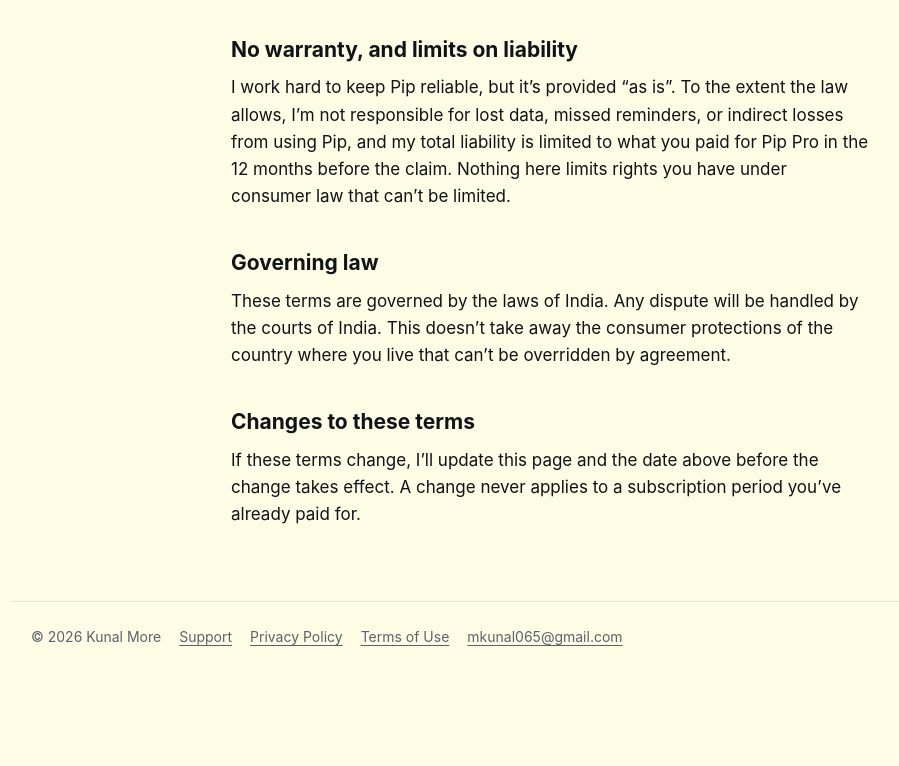
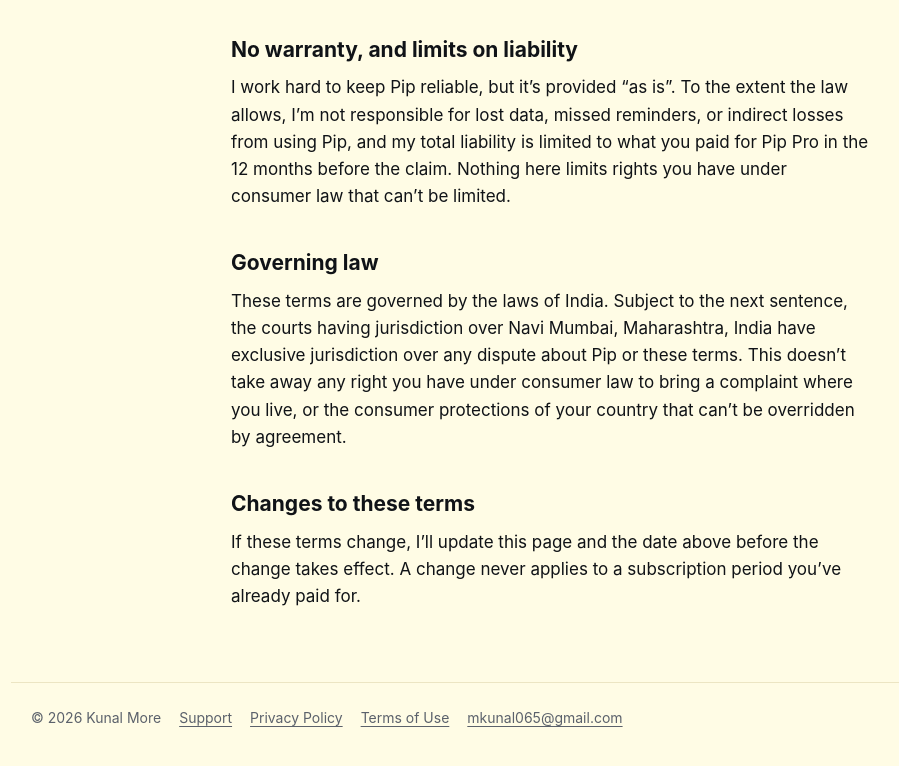
Before and after one commit to kunalvmore/pip-habittracker, a plain HTML site: page terms/index.html in a window 1280 px wide. Shown: the part 2490-3256 px from the top of the page, without its empty margins (89-988 px from the left). Before the commit the page ends 3186 px from the top, so only its background shows below. Drawn offline with Linux system fonts and the light colour scheme.

Commit message:
"Terms updated"

```diff
--- a/terms/index.html
+++ b/terms/index.html
@@ -91,8 +91,10 @@
     in the 12 months before the claim. Nothing here limits rights you have under consumer law that can’t be limited.</p>
 
   <h2>Governing law</h2>
-  <p>These terms are governed by the laws of India. Any dispute will be handled by the courts of India. This doesn’t take
-    away the consumer protections of the country where you live that can’t be overridden by agreement.</p>
+  <p>These terms are governed by the laws of India. Subject to the next sentence, the courts having jurisdiction over
+    Navi Mumbai, Maharashtra, India have exclusive jurisdiction over any dispute about Pip or these terms. This doesn’t
+    take away any right you have under consumer law to bring a complaint where you live, or the consumer protections of
+    your country that can’t be overridden by agreement.</p>
 
   <h2>Changes to these terms</h2>
   <p>If these terms change, I’ll update this page and the date above before the change takes effect. A change never
```
